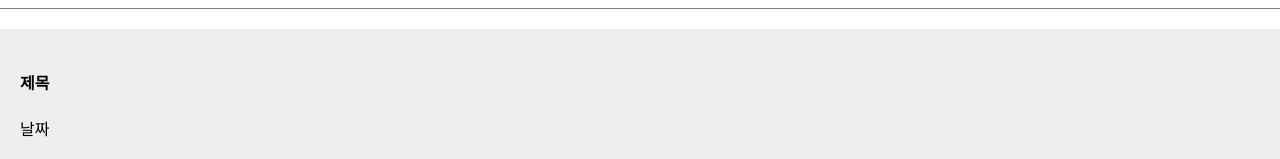
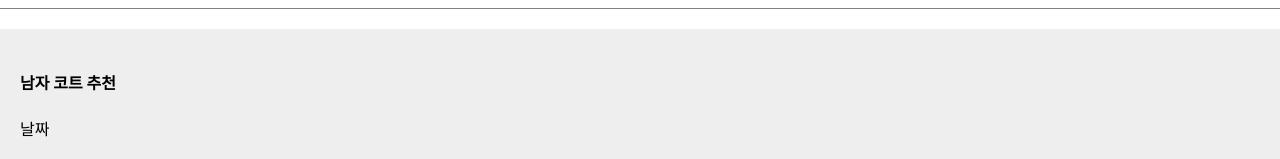
Before and after one commit to rain46688/reactblog, a React (Create React App) app: page / in a window 1280 px wide. Both pictures are taken after a click on the element "남자 코트 추천". Shown: the part 549-708 px from the top of the page. Built offline with nearby package versions, Linux system fonts and the light colour scheme.

Commit message:
10, props 사용법

```diff
--- a/src/App.js
+++ b/src/App.js
@@ -18,7 +18,7 @@ function App() {
   ]);
 
  let [modal, setModal] = useState(false);
-
+ let [index, setIndex] = useState(0);
 
   return (
     <div className="App">
@@ -63,7 +63,8 @@ function App() {
           return(
             <div className="list" key={i}>
             <h4 onClick={()=>{
-          modal == true ? setModal(false) : setModal(true)
+          modal == true ? setModal(false) : setModal(true);
+          setIndex(i);
         }}>{ 글제목[i].title }</h4>
             <span onClick={ () =>{
               let copy = [...글제목];
@@ -78,9 +79,11 @@ function App() {
 
       {/* 컴포넌트 출력
       if문을 사용못하기 때문에 삼항연산자를 이용해서 넣음 null은 아무것도 없는것
+      부모에서 자식으로 state를 넘겨주려면 props를 사용해야된다.
+      여러개를 넘겨줄수도있음
       */}
       {
-        modal == true ? <Modal/> : null
+        modal == true ? <Modal index={index} 글제목={글제목}/> : null
       }
 
     </div>
@@ -89,10 +92,11 @@ function App() {
 
 // 리액트 컴포넌트 사용법 App 밖에 함수 생성, 대문자로 생성해야됨
 // 다른 함수에서는 당연하지만 state나 변수 선언한거 못가져옴
-function Modal(){
+// props라고 파라미터를 선언하고 이걸 이용해서 값을 가져오면됨
+function Modal(props){
   return (
     <div className="modal">
-        <h4>제목</h4>
+        <h4>{props.글제목[props.index].title}</h4>
         <p>날짜</p>
         <p>상세내용</p>
       </div>
```
